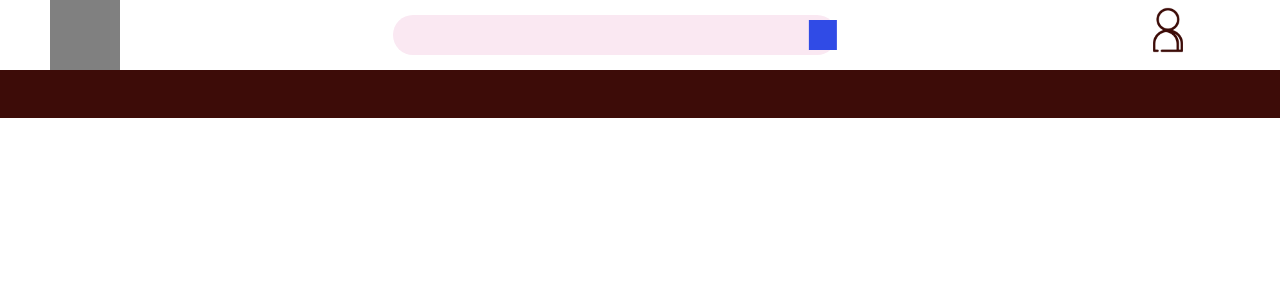
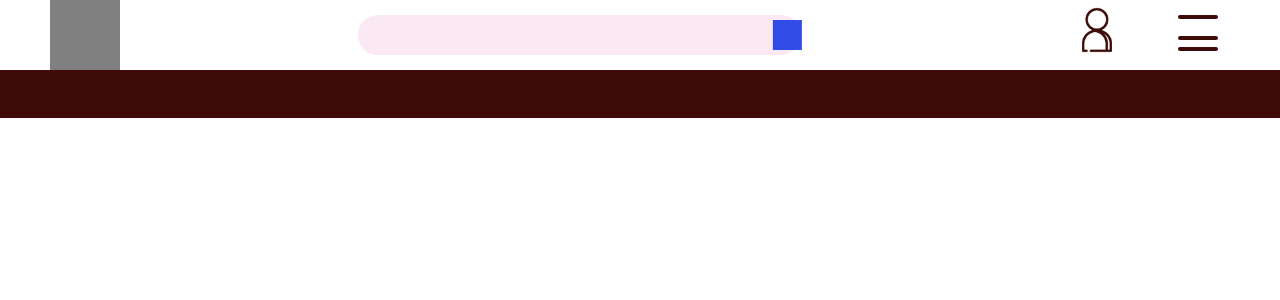
Before and after one commit to mlin702651/final-web, a Next.js app: page /posts in a window 1280 px wide. Shown: the top 300 px of the page. Built offline with nearby package versions, Linux system fonts and the light colour scheme.

Commit message:
Add HamMenu

```diff
--- /dev/null
+++ b/components/HamMenu.js
@@ -0,0 +1,19 @@
+export default function HamMenu({onClick, isOnTouch}){
+    return (
+        <>
+           {isOnTouch ? (
+              <span onClick={onClick} className="ham-menu show-mobile">
+                 <span className="ham-menu-bar1 ham-menu-bar1--touch"></span>
+                 <span className="ham-menu-bar2 ham-menu-bar2--touch"></span>
+                 <span className="ham-menu-bar3 ham-menu-bar3--touch"></span>
+              </span>
+           ):(
+              <span onClick={onClick} className="ham-menu show-mobile">
+                 <span className="ham-menu-bar1"></span>
+                 <span className="ham-menu-bar2"></span>
+                 <span className="ham-menu-bar3"></span>
+              </span>
+           )}
+        </>
+     );
+}
--- a/components/Map.js
+++ b/components/Map.js
@@ -6,7 +6,7 @@ export default function Map(){
     return (
         <div style={{ height: '100%', width: '100%' }}>
             <GoogleMap
-                // bootstrapURLKeys={{ key: AIzaSyCphzb8pPh3yaQAtVIeIqrYL1eBAbr3Zsc }}
+                bootstrapURLKeys={{ key: "AIzaSyAcp_UHNDALtpAOwsL7OQk--hSBGP1QQFI" }}
                 defaultZoom={2}
                 defaultCenter={{ lat: 25.027231931678905, lng: 121.54327307459816 }}
                 mapTypeId={"terrain"}
--- a/components/PostsHeader.js
+++ b/components/PostsHeader.js
@@ -1,9 +1,10 @@
-import { useContext } from "react";
+import { useContext, useState } from "react";
 import { useRouter } from 'next/router'
 import Link from 'next/link'
 import { StoreContext } from "../store";
 import Image from 'next/image'
-import { Input } from 'antd';
+import { Input, Drawer } from 'antd';
+import HamMenu from '../components/HamMenu';
 
 export default function HomeHeader({ title }) {
   const { dispatch } = useContext(StoreContext);
@@ -19,7 +20,12 @@ export default function HomeHeader({ title }) {
   const postSearch = () => {
     console.log("Sss");
   }
+
+  const [isOnTouch, setIsOnTouch] = useState(false);
+  const handleCloseDrawer = () => setIsOnTouch(false);
+
   return (
+    <>
       <header className="homeHeader">
         <Link href="/" >
           <div className="logo">
@@ -30,8 +36,8 @@ export default function HomeHeader({ title }) {
           <Input className="postsinput" placeholder="" allowClear onChange={onChange} />
           <div className="search-btn" onClick={postSearch}></div>
         </div>
+        <div className="login-and-ham">
           <div className="login">
-
             <Image
               style={{ width: '50px' }}
               src="/images/user-btn.png"
@@ -39,7 +45,23 @@ export default function HomeHeader({ title }) {
               height={'60px'}
               alt="post" />
           </div>
+          <HamMenu onClick={() => setIsOnTouch(!isOnTouch)} isOnTouch={isOnTouch}/>
+        </div>
+      </header>
+      <Drawer
+        title=" "
+        placement={"right"}
+        closable={false}
+        onClose={handleCloseDrawer}
+        visible={isOnTouch}
+        key={"right"}
+        width={"100%"}
+        zIndex={99}
+        bodyStyle={{backgroundColor: "#3D0C08"}}
+        headerStyle={{backgroundColor: "#3D0C08", color: "#fff", border: "none"}}
+      >
 
-    </header>
+      </Drawer>
+    </>
   );
 }
--- a/styles/global.css
+++ b/styles/global.css
@@ -97,7 +97,7 @@ justify-content: space-between;
 .login {
 	height: 70px;
 	width: 70px;
-	margin-right: 22px;
+	margin-right: 29px;
 }
 .home-posts {
 	min-height: 82vh;
@@ -209,3 +209,101 @@ justify-content: space-between;
 	transform: translateX(-100%);
 	z-index: 2;
 }
+.login-and-ham {
+	min-width: 10rem;
+	display: flex;
+	align-items: center;
+	justify-content: space-between;
+}
+/* Hamburger Menu */
+.ham-menu {
+	display: inline-block;
+	position: relative;
+	align-items: center;
+	z-index: 999;
+	width: 4rem;
+	height: 4rem;
+	opacity: 1;
+	transition: all .25s linear;
+  }
+
+  .ham-menu:hover {
+	opacity: 1;
+	cursor: pointer;
+  }
+
+  span.ham-menu-bar1 {
+	display: inline-block;
+	position: absolute;
+	background-color: #3D0C08;
+	width: 40px;
+	height: 4px;
+	top: 12px;
+	left: 12px;
+	border-radius: 2rem;
+	transition: all .05s linear;
+  }
+
+  span.ham-menu-bar2 {
+	display: inline-block;
+	background-color: #3D0C08;
+	position: absolute;
+	width: 40px;
+	height: 4px;
+	bottom: 27px;
+	left: 12px;
+	border-radius: 2rem;
+	transition: all .25s linear;
+  }
+
+  span.ham-menu-bar3 {
+	display: inline-block;
+	background-color: #3D0C08;
+	position: absolute;
+	width: 40px;
+	height: 4px;
+	bottom: 16px;
+	left: 12px;
+	border-radius: 2rem;
+	transition: all .25s linear;
+  }
+
+  span.ham-menu-bar1--touch {
+	display: inline-block;
+	position: absolute;
+	background-color: #D8C6BA;
+	width: 40px;
+	height: 4px;
+	top: 12px;
+	left: 12px;
+	opacity: 0;
+	transition: all .05s linear;
+  }
+
+  span.ham-menu-bar2--touch {
+	display: inline-block;
+	background-color: #D8C6BA;
+	position: absolute;
+	width: 40px;
+	height: 4px;
+	opacity: 1;
+	bottom: 30px;
+	left: 12px;
+	border-radius: 2rem;
+	transition: all .25s linear;
+	transform: rotate(45deg);
+  }
+
+  span.ham-menu-bar3--touch {
+	display: inline-block;
+	background-color: #D8C6BA;
+	position: absolute;
+	width: 40px;
+	height: 4px;
+	bottom: 30px;
+	left: 12px;
+	opacity: 1;
+	border-radius: 2rem;
+	transition: all .25s linear;
+	transform: rotate(-45deg);
+  }
```
Lines whose indentation alone changed are shown as unchanged.
